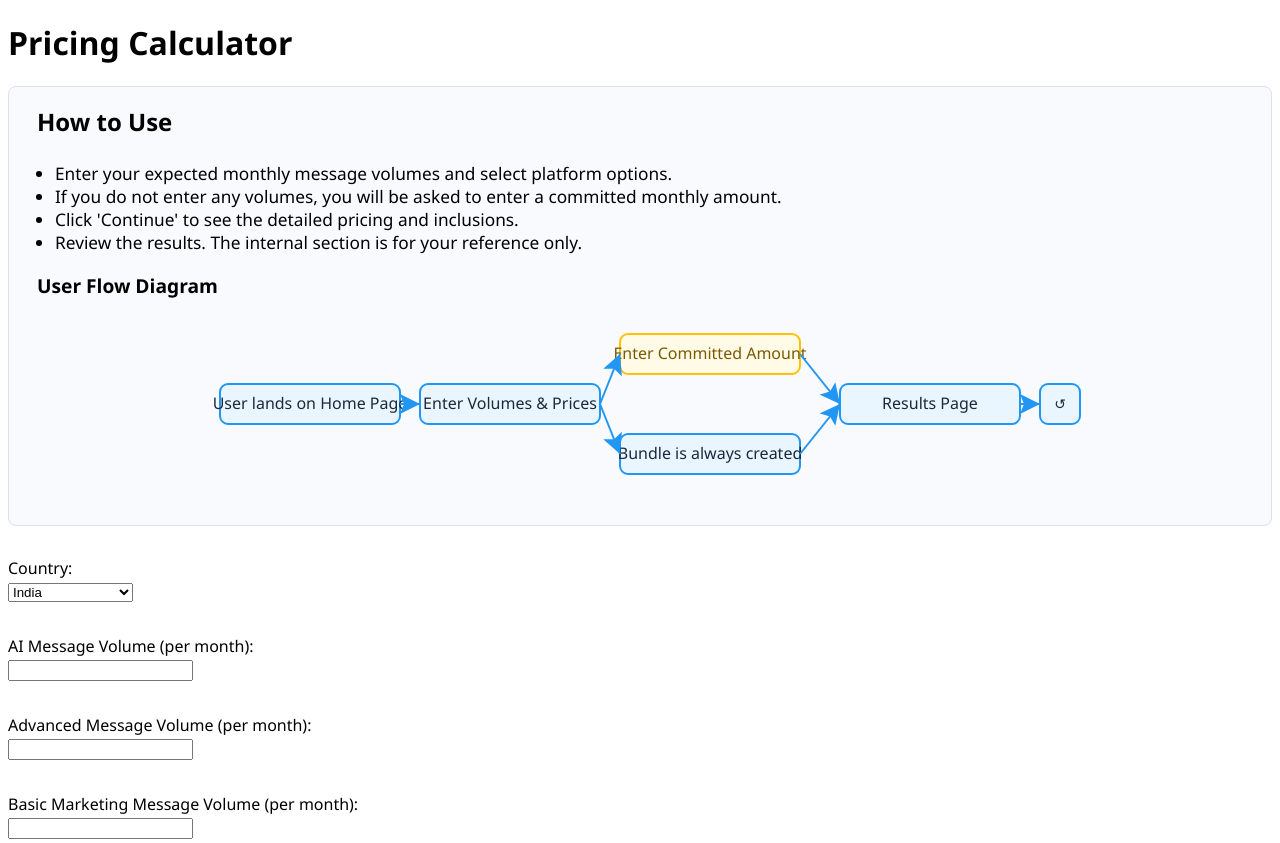
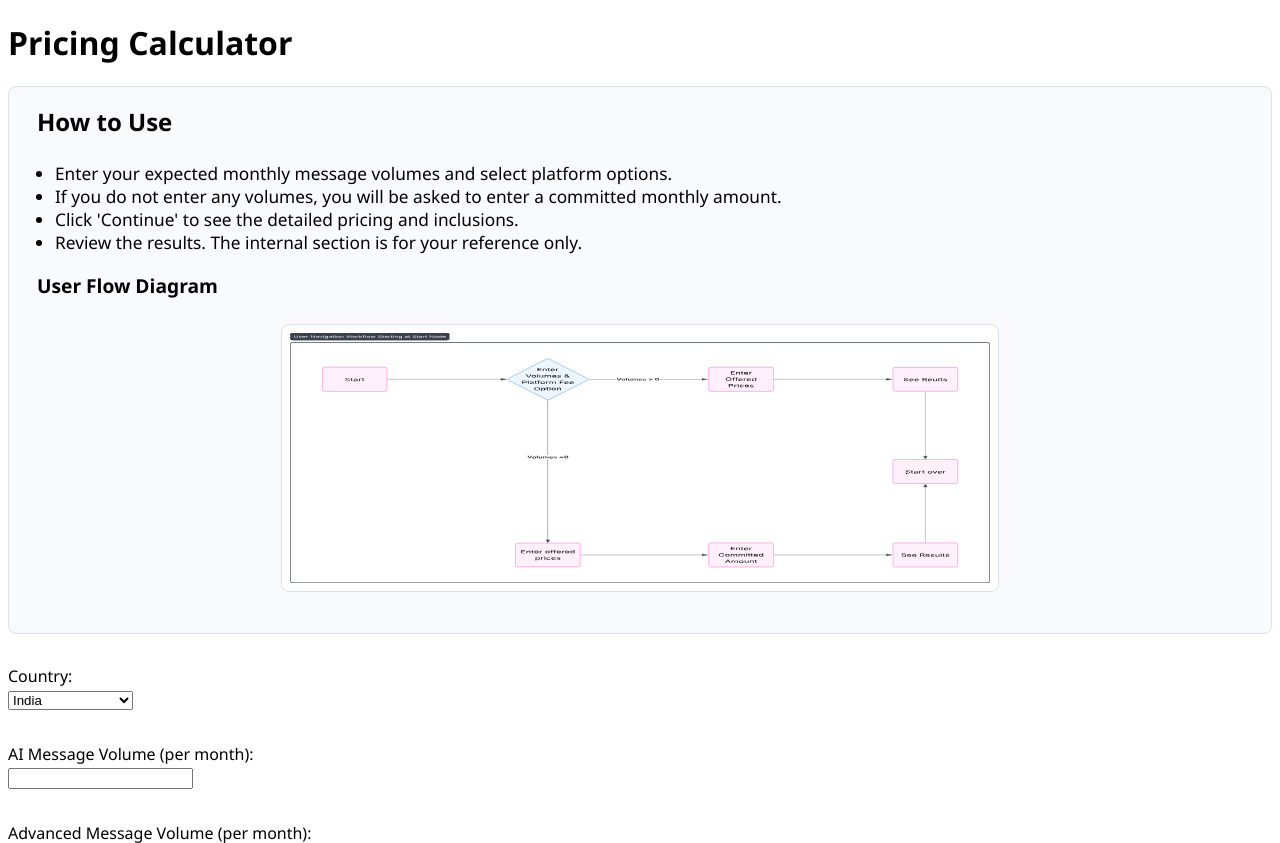
Before and after one commit to sharmaadwit/pricing-calc, a Flask app: page / in a window 1280 px wide. Shown: the top 843 px of the page. Run offline with Flask 3, Linux system fonts and the light colour scheme.

Commit message:
pricing calc v20.9.1 new flow diagram

```diff
--- a/templates/index.html
+++ b/templates/index.html
@@ -86,41 +86,8 @@
       </ul>
       <h4 style="margin-top:18px;">User Flow Diagram</h4>
       <div style="margin: 18px 0; text-align: center;">
-        <!-- SVG user flow diagram for visualizing the user journey -->
-        <svg width="900" height="160" viewBox="0 0 900 160" xmlns="http://www.w3.org/2000/svg">
-          <g>
-            <!-- Home Page -->
-            <rect x="30" y="60" width="180" height="40" rx="8" fill="#eaf6ff" stroke="#2196f3" stroke-width="2"/>
-            <text x="120" y="85" text-anchor="middle" font-size="16" fill="#1a2a3a">User lands on Home Page</text>
-            <!-- Volumes & Prices -->
-            <rect x="230" y="60" width="180" height="40" rx="8" fill="#eaf6ff" stroke="#2196f3" stroke-width="2"/>
-            <text x="320" y="85" text-anchor="middle" font-size="16" fill="#1a2a3a">Enter Volumes & Prices</text>
-            <!-- Committed Amount -->
-            <rect x="430" y="10" width="180" height="40" rx="8" fill="#fffbe6" stroke="#ffc107" stroke-width="2"/>
-            <text x="520" y="35" text-anchor="middle" font-size="16" fill="#7a5a00">Enter Committed Amount</text>
-            <!-- Bundle always created -->
-            <rect x="430" y="110" width="180" height="40" rx="8" fill="#eaf6ff" stroke="#2196f3" stroke-width="2"/>
-            <text x="520" y="135" text-anchor="middle" font-size="16" fill="#1a2a3a">Bundle is always created</text>
-            <!-- Results Page -->
-            <rect x="650" y="60" width="180" height="40" rx="8" fill="#eaf6ff" stroke="#2196f3" stroke-width="2"/>
-            <text x="740" y="85" text-anchor="middle" font-size="16" fill="#1a2a3a">Results Page</text>
-            <!-- Start Over -->
-            <rect x="850" y="60" width="40" height="40" rx="8" fill="#eaf6ff" stroke="#2196f3" stroke-width="2"/>
-            <text x="870" y="85" text-anchor="middle" font-size="14" fill="#1a2a3a">↺</text>
-            <!-- Arrows -->
-            <line x1="210" y1="80" x2="230" y2="80" stroke="#2196f3" stroke-width="2" marker-end="url(#arrow)"/>
-            <line x1="410" y1="80" x2="430" y2="30" stroke="#2196f3" stroke-width="2" marker-end="url(#arrow)"/>
-            <line x1="410" y1="80" x2="430" y2="130" stroke="#2196f3" stroke-width="2" marker-end="url(#arrow)"/>
-            <line x1="610" y1="30" x2="650" y2="80" stroke="#2196f3" stroke-width="2" marker-end="url(#arrow)"/>
-            <line x1="610" y1="130" x2="650" y2="80" stroke="#2196f3" stroke-width="2" marker-end="url(#arrow)"/>
-            <line x1="830" y1="80" x2="850" y2="80" stroke="#2196f3" stroke-width="2" marker-end="url(#arrow)"/>
-          </g>
-          <defs>
-            <marker id="arrow" markerWidth="10" markerHeight="10" refX="10" refY="5" orient="auto" markerUnits="strokeWidth">
-              <path d="M0,0 L10,5 L0,10 L2,5 z" fill="#2196f3" />
-            </marker>
-          </defs>
-        </svg>
+        <!-- User Flow Diagram (Option 1: Linear with Branch for Committed Amount) -->
+        <img src="{{ url_for('static', filename='user-flow.svg') }}" alt="User Flow Diagram" style="width:700px; height:250px; border:1.5px solid #dbe2ea; border-radius:8px; background:#fff; padding:8px;">
       </div>
     </div>
     {% endif %}
```
Also changed, not shown: static/user-flow.svg (added).
